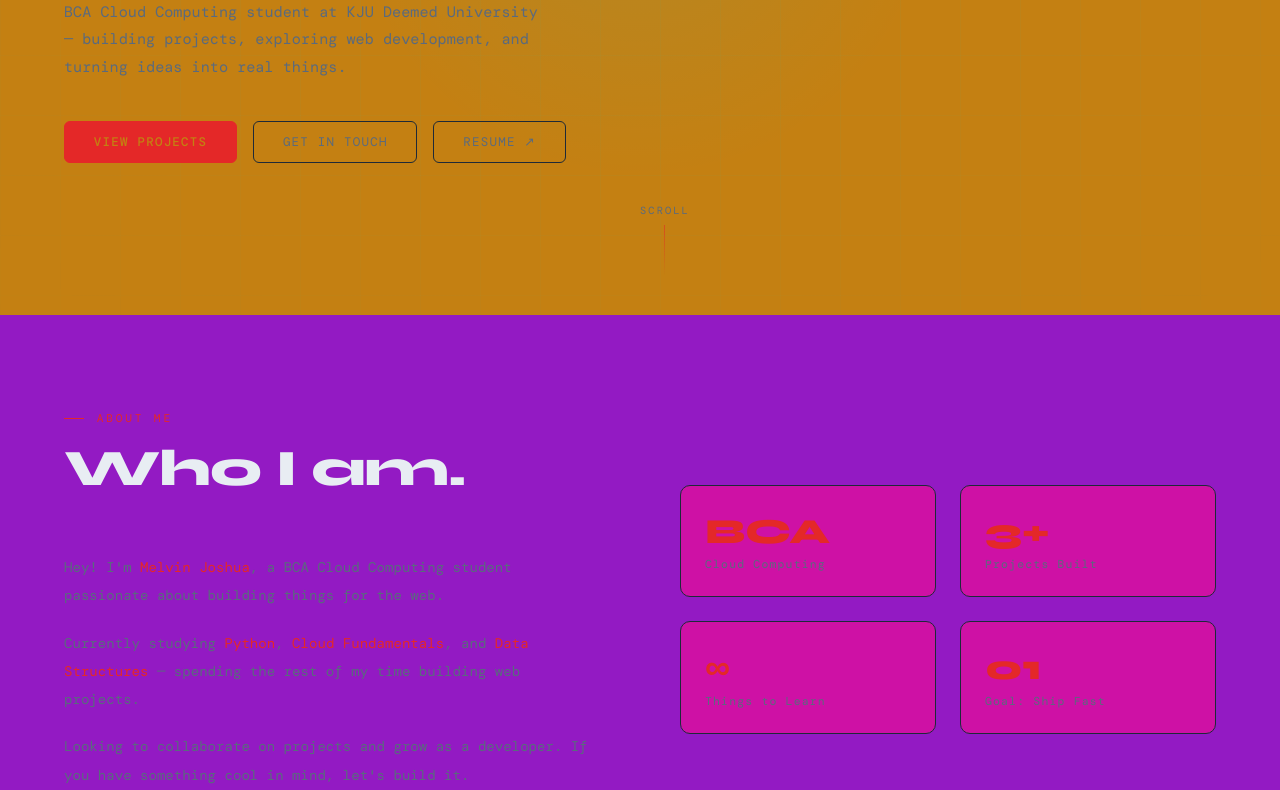
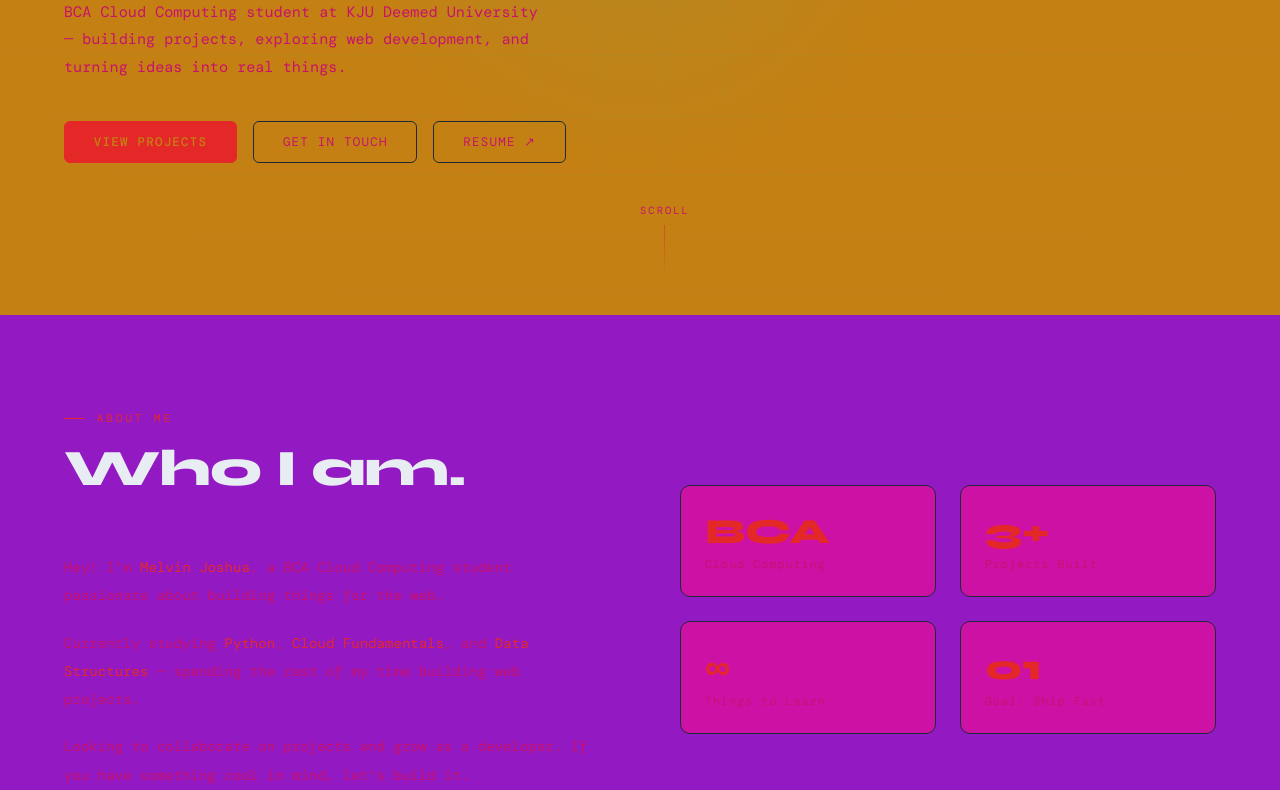
Before and after one commit to MELVINJOSHUA-tech/portfolio, a plain HTML site: page index.html in a window 1280 px wide. Shown: the part 485-1275 px from the top of the page. Drawn offline with nearby package versions, Linux system fonts and the light colour scheme; a web font is replaced by a local one.

Commit message:
changed color

```diff
--- a/style.css
+++ b/style.css
@@ -9,7 +9,7 @@
   --accent: #e42828;
   --accent2: #7b61ff;
   --text: #e8edf3;
-  --muted: #5a6a7e;
+  --muted: #c9116d;
 }
 
 html { scroll-behavior: smooth; }
```
